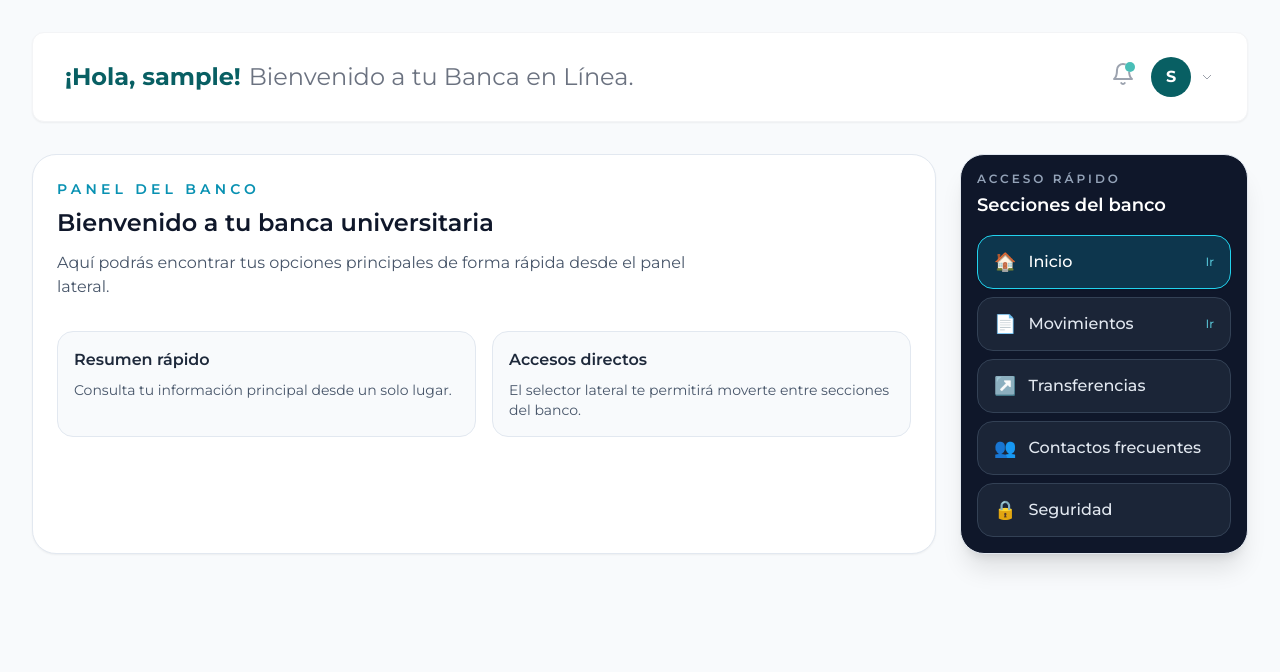
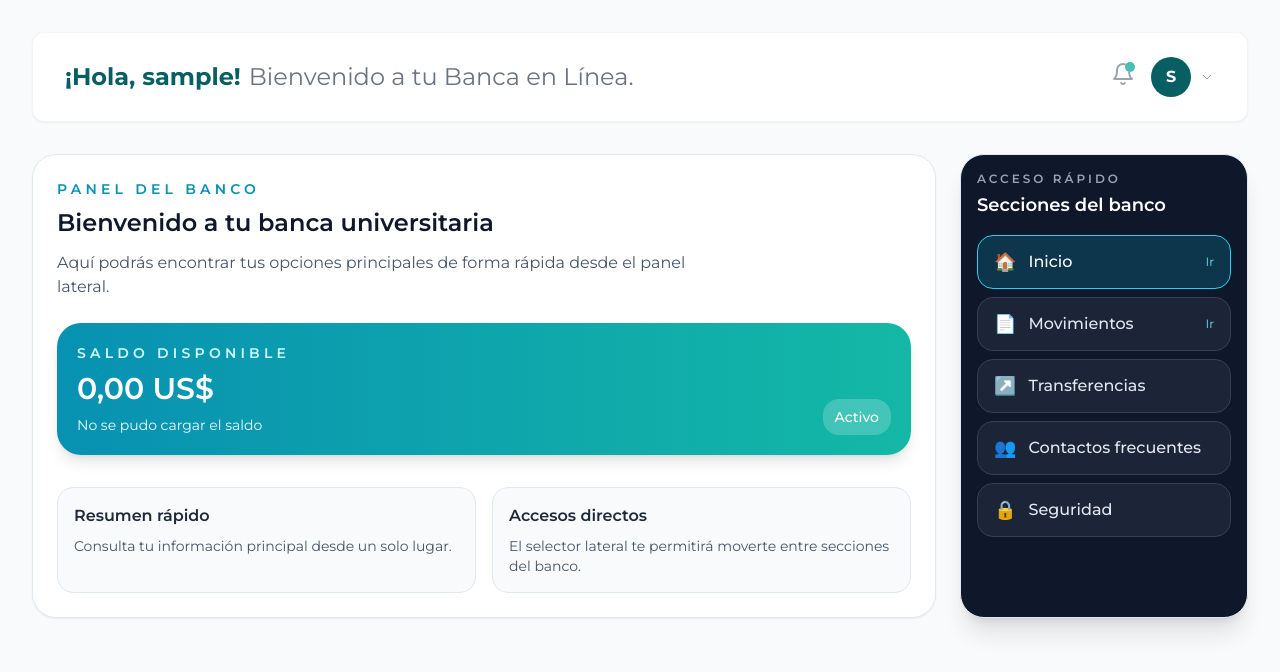
Before and after one commit to elujs/web-banco-universitario, a Vue app: page /dashboard in a window 1280 px wide. Shown: the top 672 px of the page. Built offline with nearby package versions, Linux system fonts and the light colour scheme; no server answers; sample sign-in values are in the browser's storage.

Commit message:
se agrego una ventana para mostrar el saldo de la cuenta principal y la fecha de la ultima actualizacion del saldo.

```diff
--- a/src/views/banca/dashboard.vue
+++ b/src/views/banca/dashboard.vue
@@ -10,6 +10,23 @@
         <p class="mt-3 max-w-2xl text-slate-600">
           Aquí podrás encontrar tus opciones principales de forma rápida desde el panel lateral.
         </p>
+
+        <article class="mt-6 rounded-3xl bg-gradient-to-r from-cyan-600 to-teal-500 p-5 text-white shadow-lg">
+          <div class="flex flex-col gap-4 sm:flex-row sm:items-end sm:justify-between">
+            <div>
+              <p class="text-sm font-semibold uppercase tracking-[0.3em] text-cyan-100">Saldo disponible</p>
+              <p class="mt-2 text-3xl font-semibold">
+                {{ balanceLoading ? 'Cargando...' : formatCurrency(balance) }}
+              </p>
+              <p class="mt-2 text-sm text-cyan-50">
+                {{ balanceError ? 'No se pudo cargar el saldo' : `Cuenta principal • Última actualización ${formatDate(lastUpdated)}` }}
+              </p>
+            </div>
+            <div class="rounded-2xl bg-white/20 px-3 py-2 text-sm font-medium">
+              Activo
+            </div>
+          </div>
+        </article>
 
         <div class="mt-8 grid gap-4 md:grid-cols-2">
           <article class="rounded-2xl border border-slate-200 bg-slate-50 p-4">
@@ -30,6 +47,69 @@
 </template>
 
 <script setup>
+import { onMounted, ref } from 'vue'
+import axios from 'axios'
 import AppHeader from '../../components/layout/AppHeader.vue'
 import Selector from '../../components/layout/selector.vue'
+
+const balance = ref(0)
+const lastUpdated = ref('')
+const balanceLoading = ref(true)
+const balanceError = ref(false)
+
+const formatCurrency = (value) => {
+  return new Intl.NumberFormat('es-ES', {
+    style: 'currency',
+    currency: 'USD',
+    minimumFractionDigits: 2,
+  }).format(value)
+}
+
+const formatDate = (value) => {
+  if (!value) return 'recientemente'
+
+  const date = new Date(value)
+  if (Number.isNaN(date.getTime())) return value
+
+  return new Intl.DateTimeFormat('es-ES', {
+    day: '2-digit',
+    month: 'short',
+    year: 'numeric',
+    hour: '2-digit',
+    minute: '2-digit',
+  }).format(date)
+}
+
+const loadBalance = async () => {
+  const token = localStorage.getItem('token')
+
+  if (!token) {
+    balanceError.value = true
+    balanceLoading.value = false
+    return
+  }
+
+  try {
+    const response = await axios.get('/v1/client/user/balance', {
+      headers: {
+        Authorization: `Bearer ${token}`,
+        'Accept-Language': 'es',
+      },
+    })
+
+    const payload = response?.data?.data ?? response?.data ?? {}
+    balance.value = Number(payload?.balance ?? 0)
+    lastUpdated.value = payload?.last_time ?? payload?.updated_at ?? payload?.updatedAt ?? payload?.date ?? ''
+    balanceError.value = false
+  } catch (error) {
+    console.error('Error al cargar el balance:', error)
+    balanceError.value = true
+  } finally {
+    balanceLoading.value = false
+  }
+}
+
+onMounted(() => {
+  loadBalance()
+})
 </script>
```
